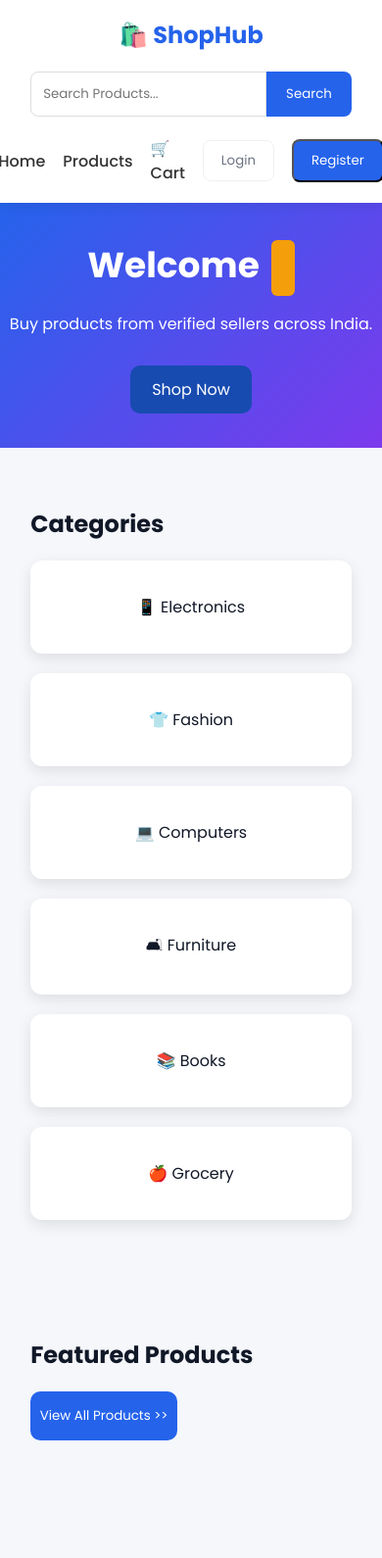
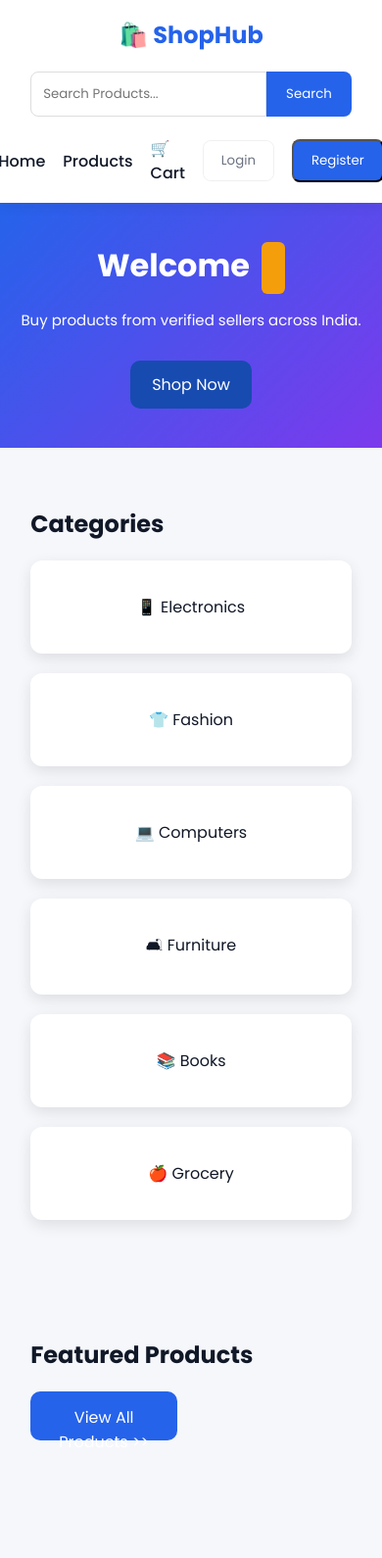
Before and after one commit to Dhineshkumar-2007/E-commerce-, a Flask app: page / in a window 390 px wide. Shown: the top 1590 px of the page at 98% size. Run offline with Flask 3, Linux system fonts and the light colour scheme; data that the repository does not hold is empty.

Commit message:
Accessibility: add alt/loading for images, fix button text, add focus-visible and responsive touch-target improvements (safe changes)
Co-authored-by: Copilot <223556219+Copilot@users.noreply.github.com>

```diff
--- a/static/css/style.css
+++ b/static/css/style.css
@@ -337,6 +337,35 @@ footer{
 }
 
 /* ===========================
+   ACCESSIBILITY & FOCUS STYLES
+=========================== */
+
+n/* Provide visible focus for keyboard users */
+:focus{
+    outline: none;
+}
+
+:focus-visible{
+    outline: 3px solid rgba(37,99,235,0.25);
+    outline-offset: 3px;
+}
+
+/* Make interactive elements clearer */
+button:focus-visible,
+input:focus-visible,
+a:focus-visible{
+    box-shadow: 0 0 0 4px rgba(37,99,235,0.08);
+}
+
+/* Improve link contrast */
+.nav-links a { color: #111827; }
+
+/* Ensure buttons have strong contrast and clear focus */
+button{
+    transition: transform .12s ease, box-shadow .12s ease;
+}
+
+/* ===========================
    RESPONSIVE
 =========================== */
 
@@ -352,15 +381,25 @@ footer{
     }
 
     .hero h1{
-        font-size:36px;
+        font-size:32px;
     }
 
     .hero p{
-        font-size:16px;
+        font-size:15px;
     }
 
     .modal-content{
         width:95%;
     }
 
+    /* Increase touch targets on small screens */
+    .product-card button,
+    .cart-btn,
+    .view-all-btn,
+    .checkout-btn,
+    .btn{
+        padding:14px 18px;
+        font-size:16px;
+    }
+
 }
```
Also changed, not shown: templates/my_products.html (+2 -5 lines).
